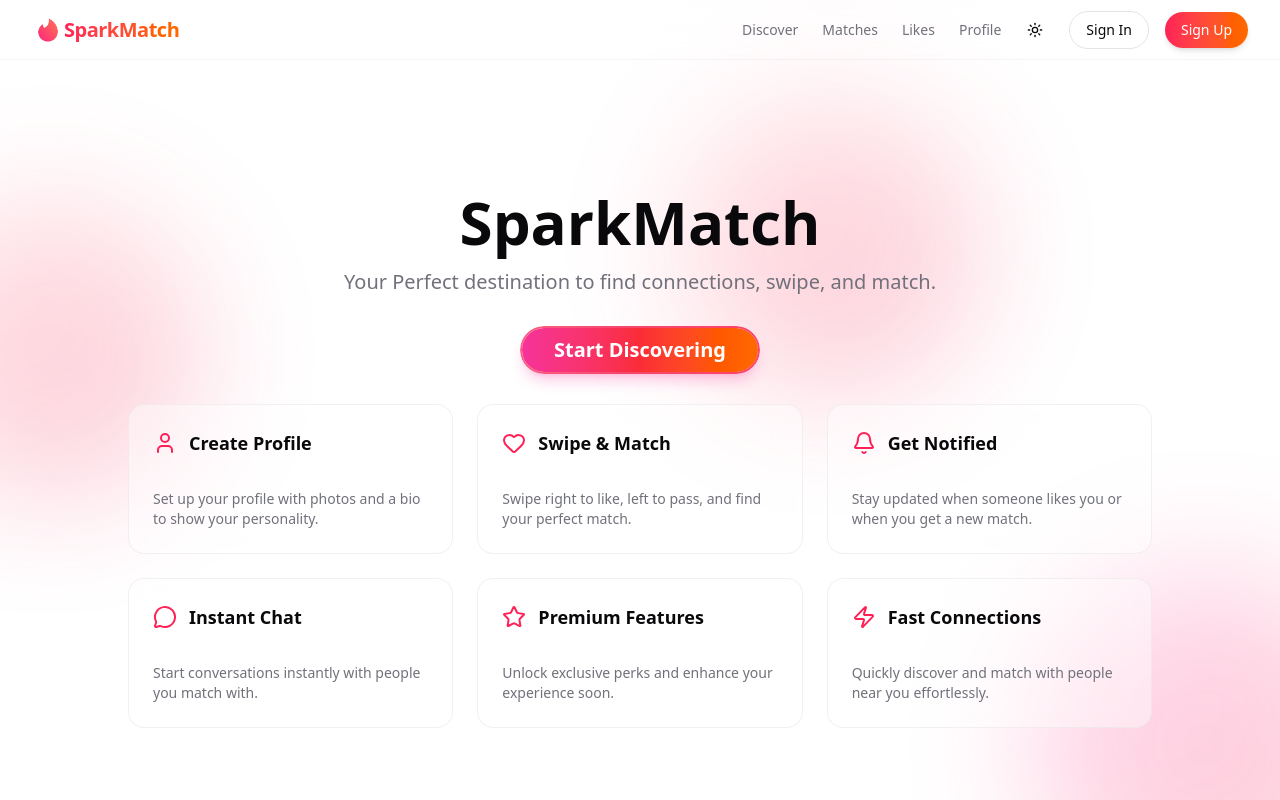
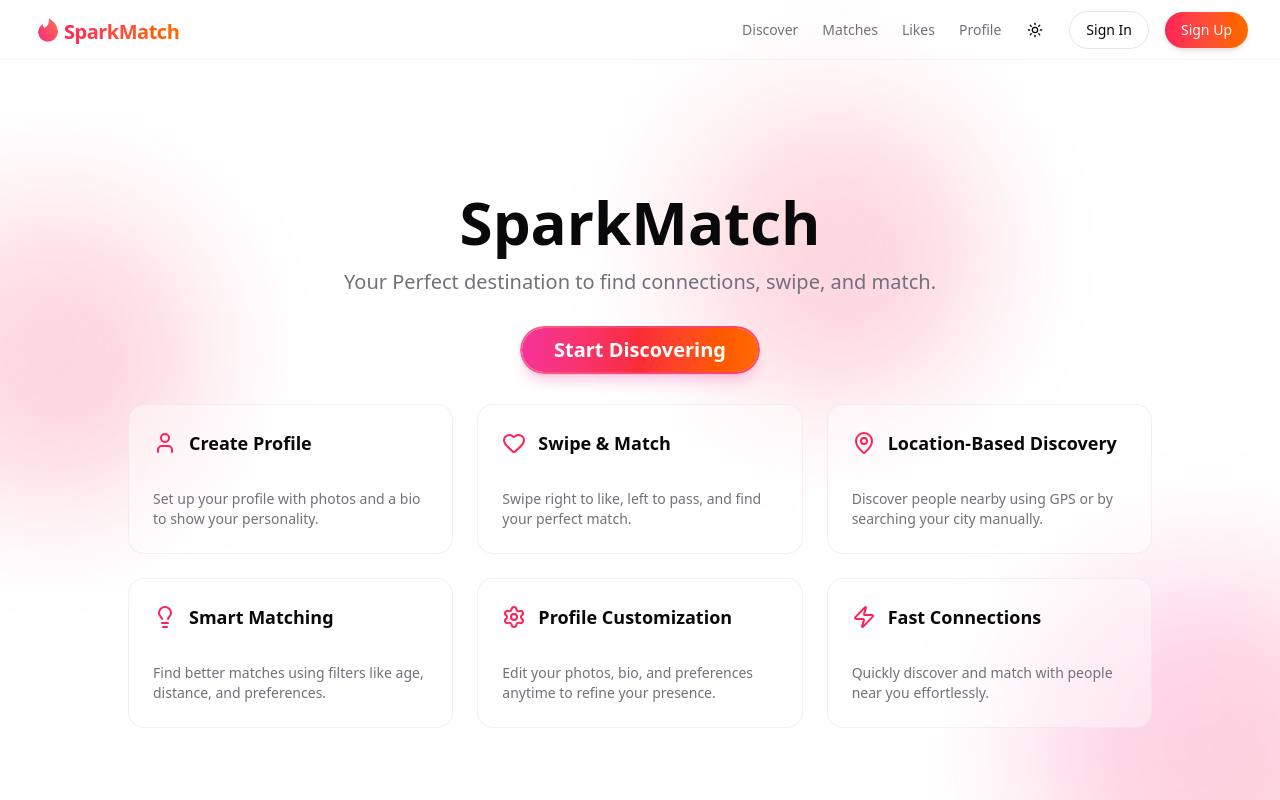
Before and after one commit to its-me-baljeet/spark-match, a Next.js app: page / in a window 1280 px wide. Built offline with nearby package versions, Linux system fonts and the light colour scheme; no server answers.

Commit message:
feat: update HeroSection with new features and icons, enhance header link styling

```diff
--- a/src/components/dashboard/hero-section.tsx
+++ b/src/components/dashboard/hero-section.tsx
@@ -1,6 +1,7 @@
 import { Card } from "@/components/ui/card";
+import { LightBulbIcon } from "@heroicons/react/24/solid";
+import { Heart, Lightbulb, MapPin, Settings, User, Zap } from "lucide-react";
 import Link from "next/link";
-import { User, Heart, Bell, MessageCircle, Star, Zap } from "lucide-react";
 
 export default function HeroSection() {
   const features = [
@@ -15,19 +16,19 @@ export default function HeroSection() {
       desc: "Swipe right to like, left to pass, and find your perfect match.",
     },
     {
-      icon: <Bell className="w-6 h-6 text-rose-500" />,
-      title: "Get Notified",
-      desc: "Stay updated when someone likes you or when you get a new match.",
+      icon: <MapPin className="w-6 h-6 text-rose-500" />,
+      title: "Location-Based Discovery",
+      desc: "Discover people nearby using GPS or by searching your city manually.",
     },
     {
-      icon: <MessageCircle className="w-6 h-6 text-rose-500" />,
-      title: "Instant Chat",
-      desc: "Start conversations instantly with people you match with.",
+      icon: <Lightbulb className="w-6 h-6 text-rose-500" />,
+      title: "Smart Matching",
+      desc: "Find better matches using filters like age, distance, and preferences.",
     },
     {
-      icon: <Star className="w-6 h-6 text-rose-500" />,
-      title: "Premium Features",
-      desc: "Unlock exclusive perks and enhance your experience soon.",
+      icon: <Settings className="w-6 h-6 text-rose-500" />,
+      title: "Profile Customization",
+      desc: "Edit your photos, bio, and preferences anytime to refine your presence.",
     },
     {
       icon: <Zap className="w-6 h-6 text-rose-500" />,
--- a/src/components/header/header.tsx
+++ b/src/components/header/header.tsx
@@ -25,7 +25,7 @@ export default function Header() {
     <header className="sticky top-0 left-0 right-0 h-15 w-full flex items-center justify-between px-4 sm:px-6 lg:px-8 border-b border-border/40 bg-background/0 backdrop-blur-xl z-50 transition-all duration-300">
       {/* Brand */}
       <div className="flex items-center gap-2">
-        <Link href={"/"} className="flex items-center gap-2 group">
+        <Link href={"/"} className="flex items-end gap-2 group">
           <div className="relative w-8 h-8 transition-transform duration-300 group-hover:scale-110">
             <Image
               src={"/tinder_logo.png"}
```
